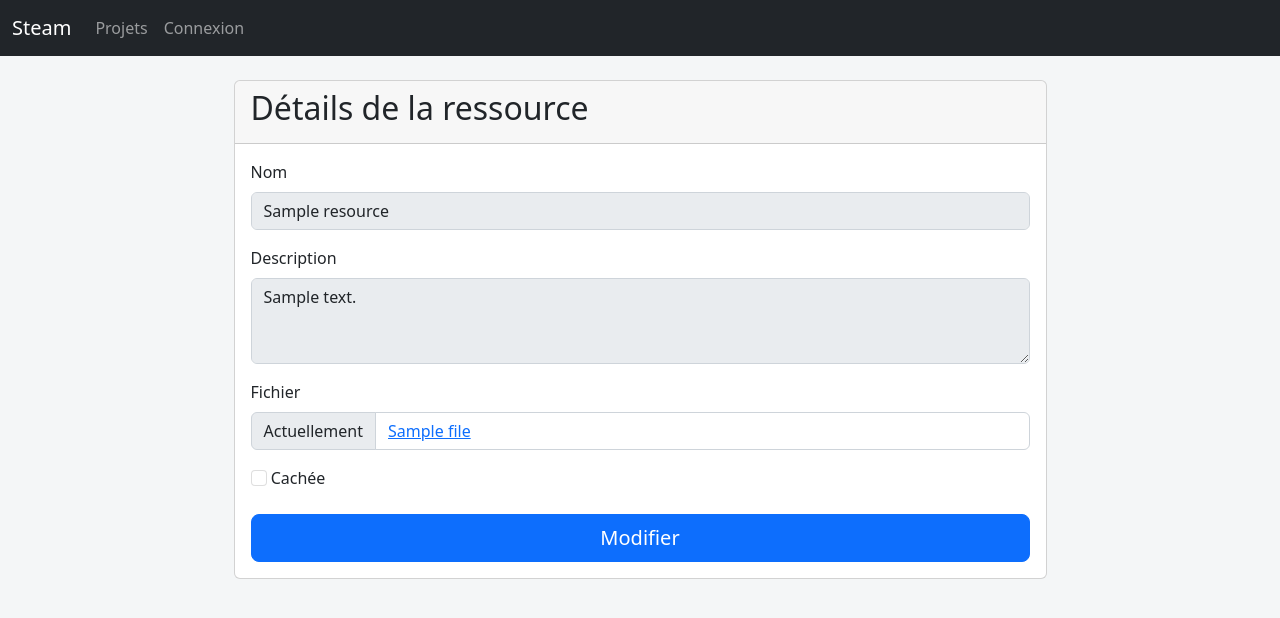
After one commit to Steam-INFOM114/steam, a Django app: template src/steam/core/templates/resource/resource_detail.html in a window 1280 px wide. The commit adds this page. Shown: the top 618 px of the page. Run offline with Django 3.2, Linux system fonts and the light colour scheme; the template is opened without the code that fills it: most values are stand-ins (such as "Sample title", 1, 10 or a date in 2020); some libraries are stand-ins or nearby versions.

Commit message:
Add resource viewing
Co-authored-by: abdelgad <abdelgad@hotmail.com>
Co-authored-by: manalelk <manalelkaidi@hotmail.com>

```diff
--- /dev/null
+++ b/src/steam/core/templates/resource/resource_detail.html
@@ -0,0 +1,57 @@
+{% extends 'base.html' %}
+
+{% block title %}Détails de la ressource {{ resource.name }}{% endblock %}
+
+{% block content %}
+
+<div class="container mt-4 mb-4">
+  <div class="row d-flex justify-content-center align-items-center h-100">
+    <div class="col-xl-9">
+      <div class="card">
+        <div class="card-header d-flex justify-content-between">
+          <h2>Détails de la ressource</h2>
+        </div>
+        <div class="card-body">
+          <div class="form-group">
+            <div class="mb-3">
+              <label class="form-label">Nom</label>
+              <input class="form-control" type="text" value="{{ resource.name }}" rows="3" disabled readonly>
+            </div>
+          </div>
+          <div class="form-group">
+            <div class="mb-3">
+              <label class="form-label">Description</label>
+              <textarea class="form-control" rows="3" disabled readonly>{{ resource.description }}</textarea>
+            </div>
+          </div>
+          <div class="form-group">
+            <div class="mb-3">
+              <label class="form-label">Fichier</label>
+              <div class="input-group mb-2">
+                <span class="input-group-text">Actuellement</span>
+              <div class="form-control d-flex h-auto">
+                <span class="text-break flex-grow-1">
+                  <a href="{{ resource.file.url }}">{{ resource.file.name }}</a>
+                </span>
+              </div>
+            </div>
+          </div>
+          <div class="form-group">
+            <div class="mb-3">
+              <input class="form-check-input checkboxinput" type="checkbox" value="" {% if resource.is_hidden %}checked{% endif %} rows="3" disabled readonly>
+              <label class="form-label">Cachée</label>
+            </div>
+          </div>
+          <div class="d-grid gap-2">
+            <a href="{% url 'resource-update' resource.id %}" class="btn btn-primary btn-lg">Modifier</a>
+            {% comment %} <button type="button" class="btn btn-danger btn-sm" data-bs-toggle="modal" data-bs-target="#project{{ project.id }}Modal">
+              Supprimer
+            </button> {% endcomment %}
+          </div>
+        </div>
+      </div>
+    </div>
+  </div>
+</div>
+
+{% endblock %}
--- a/src/steam/core/templates/resource/resource_list.html
+++ b/src/steam/core/templates/resource/resource_list.html
@@ -42,7 +42,7 @@
               <td>{{ resource.get_file_extension }}</td>
               <td>{{ resource.uploaded_at|date:"d/m/Y" }}</td>
               <td>
-                <a href="{{ resource.file.url }}" class="btn btn-success btn-sm"><i class="bi bi bi-eye"></i></a>
+                <a href="{% url 'resource-detail' resource.id %}" class="btn btn-success btn-sm"><i class="bi bi bi-eye"></i></a>
                 {% if user == project.owner or user.is_staff %}
                   {% comment %} Update {% endcomment %}
                   <a href="{% url 'resource-update' resource.id %}" class="btn btn-warning btn-sm"><i class="bi bi-pencil-square"></i></a>
@@ -75,6 +75,7 @@
       });
     });
   </script>
+{% endif %}
 
 <style>
   .icon {
@@ -102,5 +103,5 @@
     vertical-align: 10px;
   }
 </style>
-{% endif %}
+
 {% endblock %}
--- a/src/steam/core/urls.py
+++ b/src/steam/core/urls.py
@@ -1,5 +1,5 @@
 from django.urls import path
-from .views import ProjectListView, ProjectDetailView, ProjectCreateView, ProjectRegisterView, ProjectUpdateView, ProjectDeleteView, ResourceListView, ResourceCreateView, ResourceUpdateView, ResourceDeleteView, TaskDetail, TaskCreate, TaskUpdate, TaskList, TaskDeleteView, loginPage, logoutUser, registerPage
+from .views import ProjectListView, ProjectDetailView, ProjectCreateView, ProjectRegisterView, ProjectUpdateView, ProjectDeleteView, ResourceListView, ResourceDetailView, ResourceCreateView, ResourceUpdateView, ResourceDeleteView, TaskDetail, TaskCreate, TaskUpdate, TaskList, TaskDeleteView, loginPage, logoutUser, registerPage
 
 
 urlpatterns = [
@@ -17,6 +17,7 @@ urlpatterns = [
          ResourceListView.as_view(), name='project-resource-list'),
     path('project/<int:pk>/resource/create/',
          ResourceCreateView.as_view(), name='resource-create'),
+    path('resource/<int:pk>/', ResourceDetailView.as_view(), name='resource-detail'),
     path('resource/<int:pk>/update/',
          ResourceUpdateView.as_view(), name='resource-update'),
     path('resource/<int:pk>/delete/',
```
Also changed, not shown: src/steam/core/forms.py (+11 -0 lines), src/steam/core/views.py (+12 -0 lines). Lines whose indentation alone changed are shown as unchanged.
